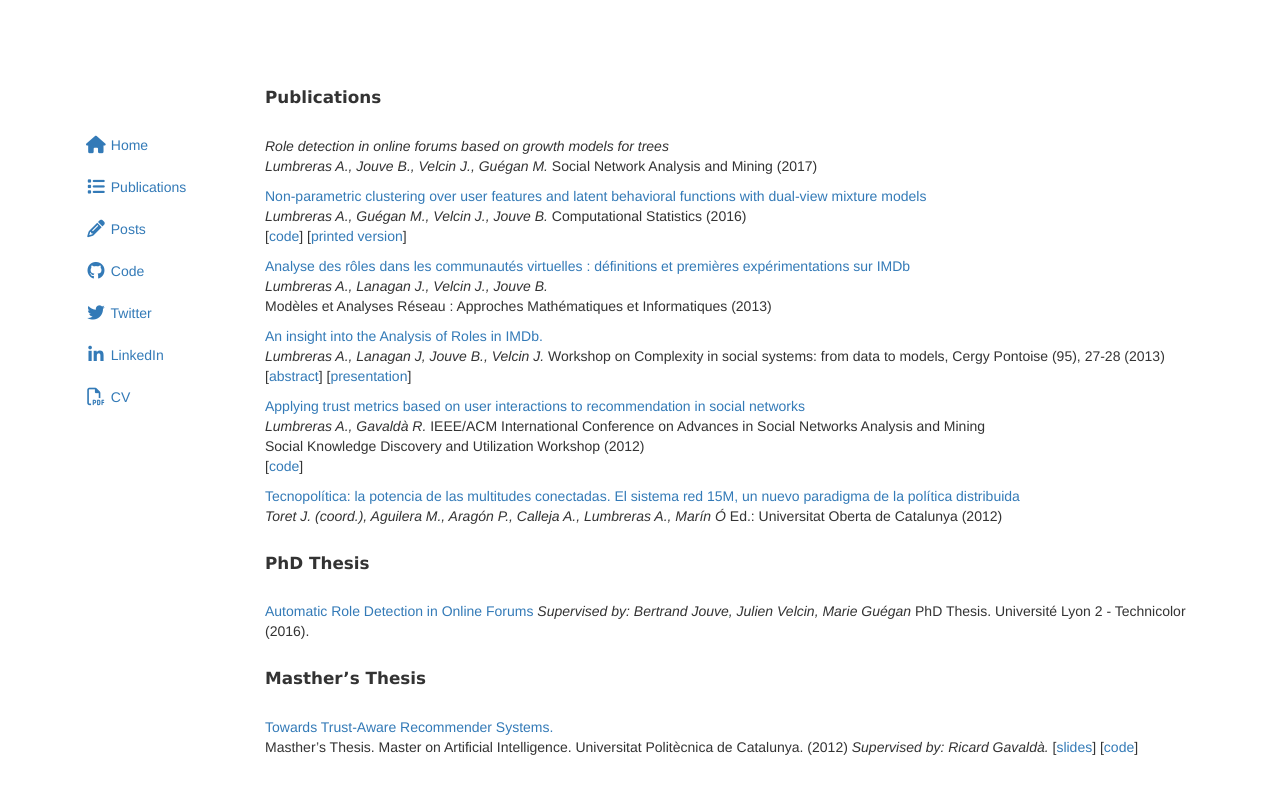
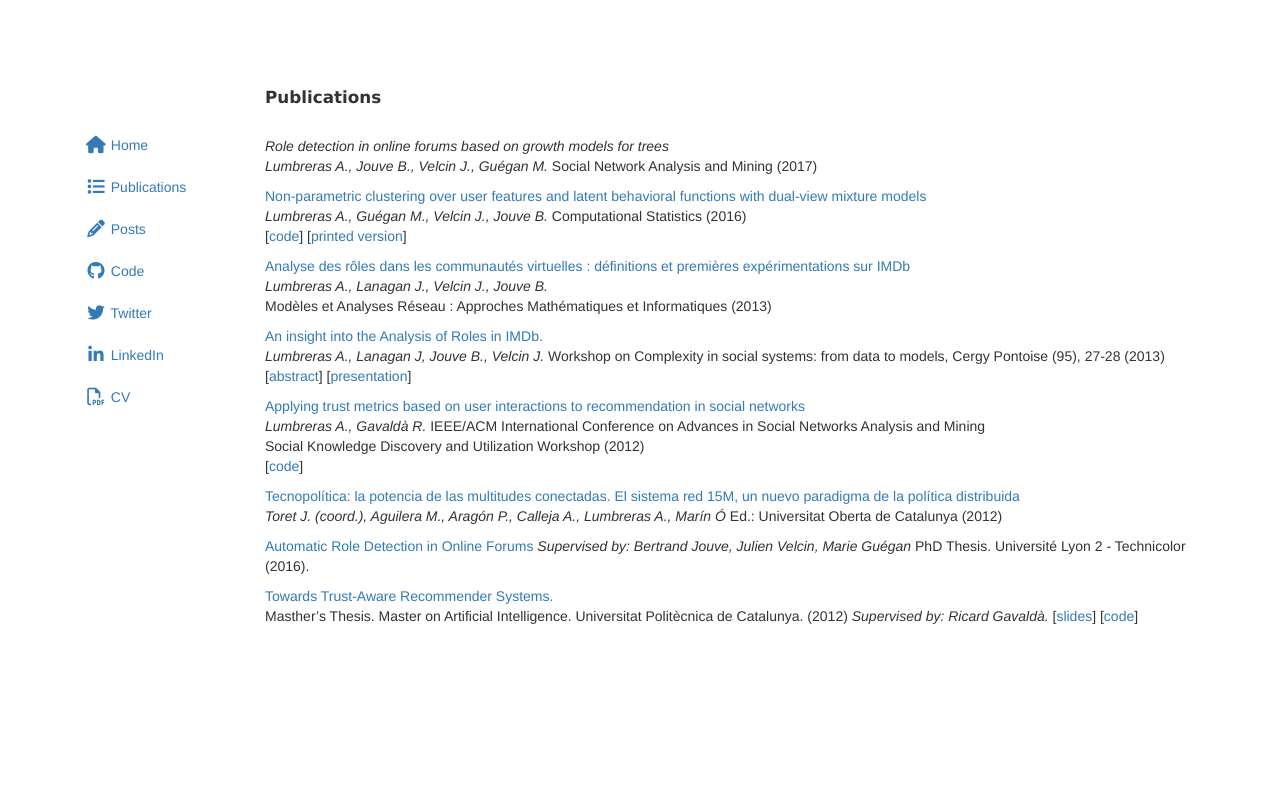
Before and after one commit to alumbreras/alumbreras.github.io, a Jekyll site: the page built from publications.md, in a window 1280 px wide. Shown: the top 794 px of the page. Built offline with Jekyll 4.4.1, drawn with Linux system fonts in a browser that asks for light colours; nearby versions of some CDN libraries; comment, search, counter and statistics services are not loaded.

Commit message:
update publications

```diff
--- a/publications.md
+++ b/publications.md
@@ -34,14 +34,10 @@ Social Knowledge Discovery and Utilization Workshop  (2012)
 *Toret J. (coord.), Aguilera M., Aragón P., Calleja A., Lumbreras A., Marín Ó*
 Ed.: Universitat Oberta de Catalunya (2012)
 
-
-## PhD Thesis
-
 [Automatic Role Detection in Online Forums](https://tel.archives-ouvertes.fr/tel-01439342/)
 *Supervised by: Bertrand Jouve, Julien Velcin, Marie Guégan*
 PhD Thesis. Université Lyon 2 - Technicolor (2016).
 
-## Masther's Thesis
 [Towards Trust-Aware Recommender Systems.](http://albertolumbreras.net/files/Lumbreras_MasterThesis.pdf)
 Masther’s Thesis. Master on Artificial Intelligence. Universitat Politècnica de Catalunya. (2012)
 *Supervised by: Ricard Gavaldà.*
```
